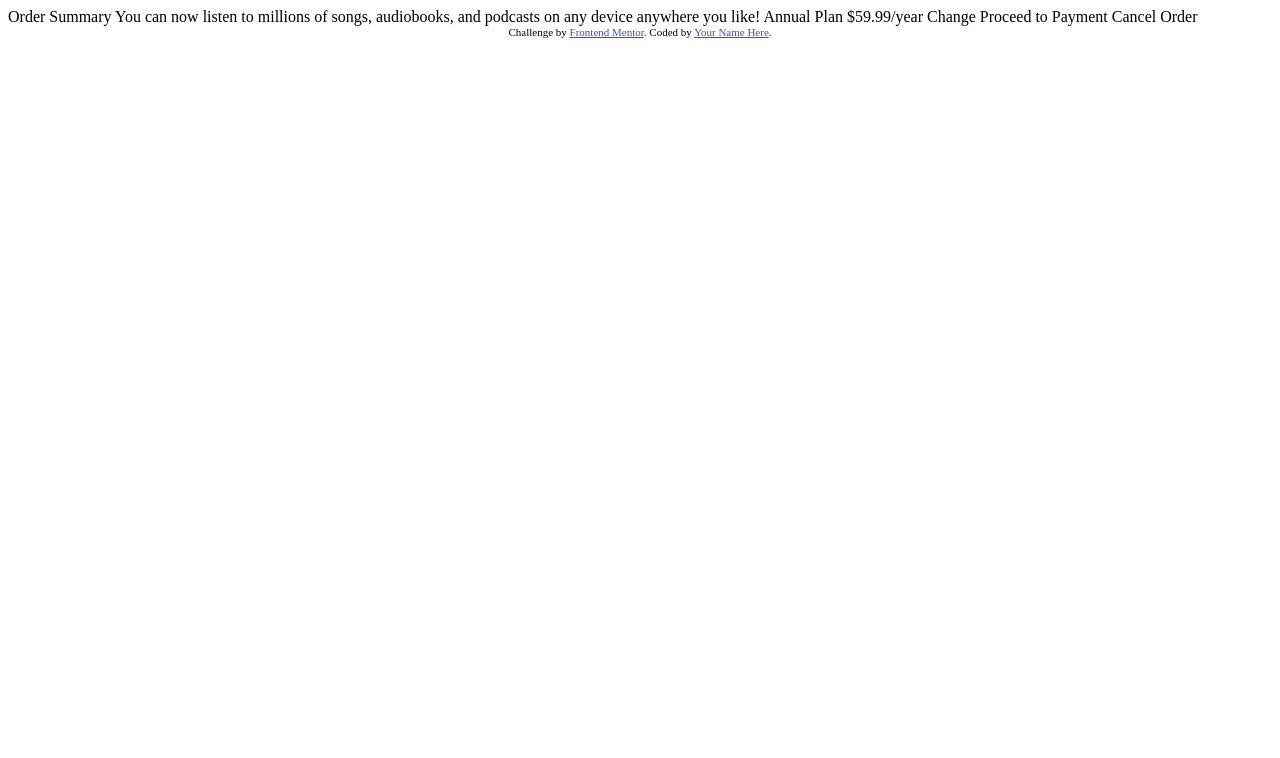
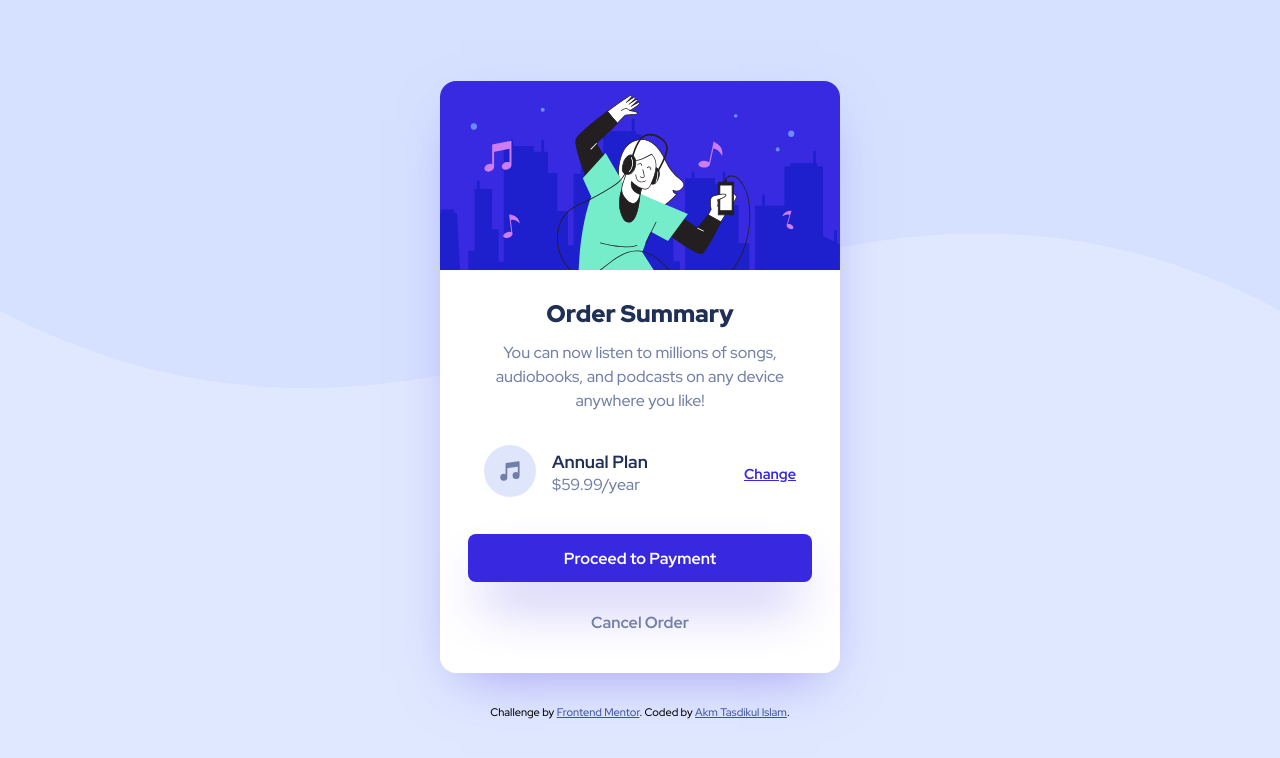
Before and after one commit to akmtasdikulislam/order-summary-component, a plain HTML site: page index.html in a window 1280 px wide. Drawn offline with Linux system fonts and the light colour scheme.

Commit message:
project finished

```diff
--- a/index.html
+++ b/index.html
@@ -1,37 +1,64 @@
 <!DOCTYPE html>
 <html lang="en">
   <head>
-  <meta charset="UTF-8">
-  <meta name="viewport" content="width=device-width, initial-scale=1.0"> <!-- displays site properly based on user's device -->
+    <meta charset="UTF-8" />
+    <meta name="viewport" content="width=device-width, initial-scale=1.0" />
+    <!-- displays site properly based on user's device -->
 
-  <link rel="icon" type="image/png" sizes="32x32" href="./images/favicon-32x32.png">
+    <link
+      rel="icon"
+      type="image/png"
+      sizes="32x32"
+      href="./images/favicon-32x32.png"
+    />
+    <link rel="stylesheet" href="style.css" />
+
+    <!-- Google Font CDN (Font : Red Hat Display) -->
+    <link rel="preconnect" href="https://fonts.googleapis.com" />
+    <link rel="preconnect" href="https://fonts.gstatic.com" crossorigin />
+    <link
+      href="https://fonts.googleapis.com/css2?family=Red+Hat+Display:wght@500;700;900&display=swap"
+      rel="stylesheet"
+    />
 
     <title>Frontend Mentor | Order summary card</title>
-
-  <!-- Feel free to remove these styles or customise in your own stylesheet 👍 -->
-  <style>
-    .attribution { font-size: 11px; text-align: center; }
-    .attribution a { color: hsl(228, 45%, 44%); }
-  </style>
   </head>
   <body>
-
-  Order Summary
-
-  You can now listen to millions of songs, audiobooks, and podcasts on any
-  device anywhere you like!
-
-  Annual Plan
-  $59.99/year
-
-  Change
-
-  Proceed to Payment
-  Cancel Order
+    <main class="card">
+      <div class="card-image">
+        <img src="./images/illustration-hero.svg" alt="Hero Illustration" />
+      </div>
+      <div class="card-body">
+        <h1 class="title">Order Summary</h1>
+        <p class="description">
+          You can now listen to millions of songs, audiobooks, and podcasts on
+          any device anywhere you like!
+        </p>
+        <div class="product">
+          <div class="product-image">
+            <img src="./images/icon-music.svg" alt="Music Icon" />
+          </div>
+          <div class="product-details">
+            <h2 class="name">Annual Plan</h2>
+            <p class="price">$59.99/year</p>
+          </div>
+          <div class="action-button">
+            <a href="#">Change</a>
+          </div>
+        </div>
+        <div class="btn proceed-btn">Proceed to Payment</div>
+        <div class="btn cancel-btn">Cancel Order</div>
+      </div>
+    </main>
 
     <div class="attribution">
-    Challenge by <a href="https://www.frontendmentor.io?ref=challenge" target="_blank">Frontend Mentor</a>.
-    Coded by <a href="#">Your Name Here</a>.
+      Challenge by
+      <a href="https://www.frontendmentor.io?ref=challenge" target="_blank"
+        >Frontend Mentor</a
+      >. Coded by
+      <a href="https://www.frontendmentor.io/profile/akmtasdikulislam"
+        >Akm Tasdikul Islam</a
+      >.
     </div>
   </body>
 </html>
--- /dev/null
+++ b/style.css
@@ -0,0 +1,160 @@
+:root {
+  /* Colours */
+  --pale-blue: hsl(225, 100%, 94%);
+  --bright-blue: hsl(245, 75%, 52%);
+  --desaturated-bright-blue: hsl(245, 75%, 72%);
+  --very-pale-blue: hsl(225, 100%, 98%);
+  --desaturated-blue: hsl(224, 23%, 55%);
+  --dark-blue: hsl(223, 47%, 23%);
+  --white: #ffffff;
+
+  /* Default Font Size */
+  font-size: 16px;
+}
+
+body {
+  width: 100vw;
+  height: 100vh;
+  margin: 0;
+  padding: 0;
+  box-sizing: border-box;
+  font-family: "Red Hat Display", sans-serif;
+  text-align: center;
+  display: flex;
+  flex-direction: column;
+  align-items: center;
+  justify-content: center;
+  gap: 2rem;
+  background-color: var(--pale-blue);
+  background-image: url("./images/pattern-background-desktop.svg");
+  background-repeat: no-repeat;
+  background-size: contain;
+}
+
+img {
+  width: 100%;
+  height: 100%;
+  object-fit: cover;
+}
+
+p {
+  line-height: 1.5rem;
+  margin: 0;
+  padding: 0;
+  color: var(--desaturated-blue);
+}
+
+.title {
+  font-size: 1.5rem;
+  font-weight: 900;
+  color: var(--dark-blue);
+  margin: 0;
+  margin-bottom: 0.75rem;
+}
+
+.name {
+  font-size: 1.1rem;
+  font-weight: 700;
+  color: var(--dark-blue);
+  margin: 0;
+}
+
+.card {
+  width: 25rem;
+  height: 37rem;
+  border-radius: 1rem;
+  background-color: var(--white);
+  box-shadow: 1px 20px 55px -20px rgba(139, 130, 237, 0.75);
+}
+
+.card-image {
+  height: 32%;
+}
+
+.card-image img {
+  border-radius: 1rem 1rem 0 0;
+}
+
+.card-body {
+  height: 68%;
+  padding: 1.75rem;
+}
+
+.product {
+  display: flex;
+  align-items: center;
+  background-color: var(--very-pale-blue);
+  padding: 1rem;
+  background-color: var(--very-pale-bluepale-blue);
+  border-radius: 1rem;
+  margin: 1rem 0;
+}
+.product-image img {
+  width: 3.25rem;
+  height: auto;
+}
+
+.product-details {
+  text-align: left;
+  margin: 0 auto 0 1rem;
+}
+
+.action-button a {
+  color: var(--bright-blue);
+  font-weight: 700;
+  font-size: 0.9rem;
+}
+.action-button a:hover {
+  color: var(--desaturated-bright-blue);
+  text-decoration: none;
+}
+
+.btn {
+  width: 100%;
+  height: 3rem;
+  font-weight: 700;
+  display: flex;
+  align-items: center;
+  justify-content: center;
+  border-radius: 0.5rem;
+  cursor: pointer;
+}
+
+.proceed-btn {
+  margin-bottom: 1rem;
+  color: white;
+  background-color: var(--bright-blue);
+  transition: all 0.3s;
+  box-shadow: 1px 30px 55px -15px rgba(139, 130, 237);
+}
+
+.proceed-btn:hover {
+  background-color: var(--desaturated-bright-blue);
+}
+
+.cancel-btn {
+  color: var(--desaturated-blue);
+}
+.cancel-btn:hover {
+  color: hsl(0, 0%, 10%);
+}
+
+.attribution {
+  font-size: 11px;
+  text-align: center;
+}
+.attribution a {
+  color: hsl(228, 45%, 44%);
+}
+
+/* Responsiveness */
+
+@media screen and (max-width: 375px) {
+  body {
+    background-image: url("./images/pattern-background-mobile.svg");
+  }
+  .card {
+    width: 90%;
+    height: auto;
+  }
+}
```
Lines whose indentation alone changed are shown as unchanged.
